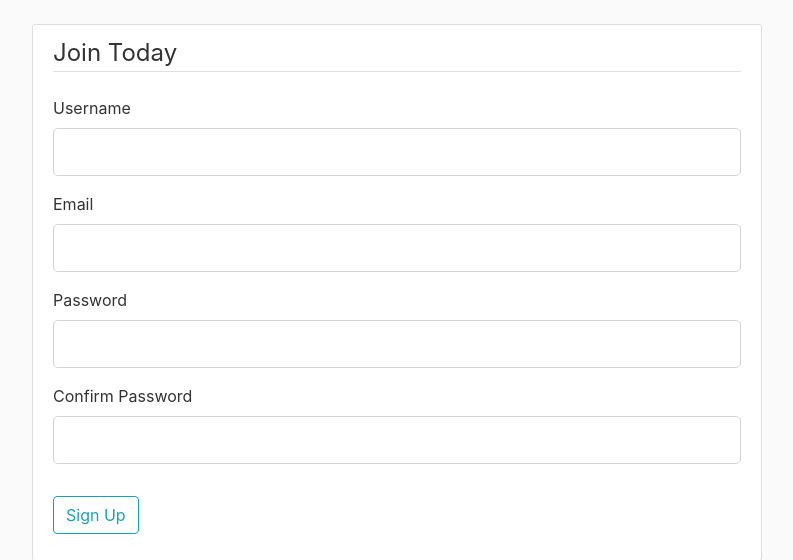
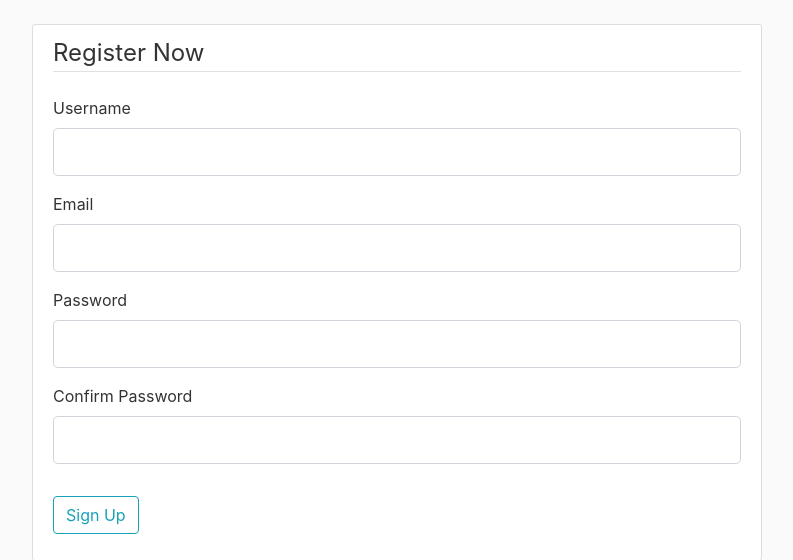
Before and after one commit to chepkiruibetty/any-novel, a Flask app: page /register in a window 1280 px wide. Shown: the part 56-616 px from the top of the page, without its empty margins (53-846 px from the left). Run offline with Flask 2, Linux system fonts and the light colour scheme; some libraries are stand-ins or nearby versions.

Commit message:
changed the legend brand

```diff
--- a/novels/templates/register.html
+++ b/novels/templates/register.html
@@ -4,7 +4,7 @@
     <form method="POST" action="">
         {{form.hidden_tag() }}
         <fieldset class="form-group">
-            <legend class="border-bottom mb-4">Join Today</legend>
+            <legend class="border-bottom mb-4">Register Now</legend>
             <div class="form-group">
                 {{ form.username.label(class="form-control-label") }}
                 {%if form.username.errors%}
```
